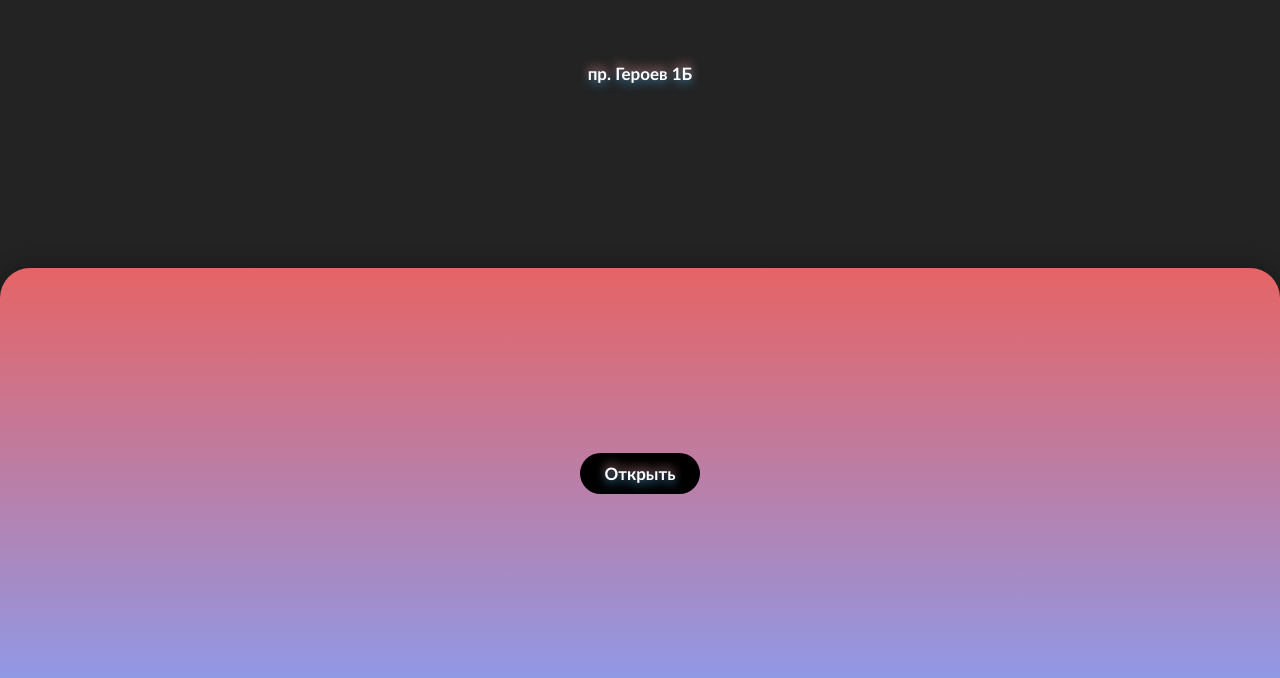
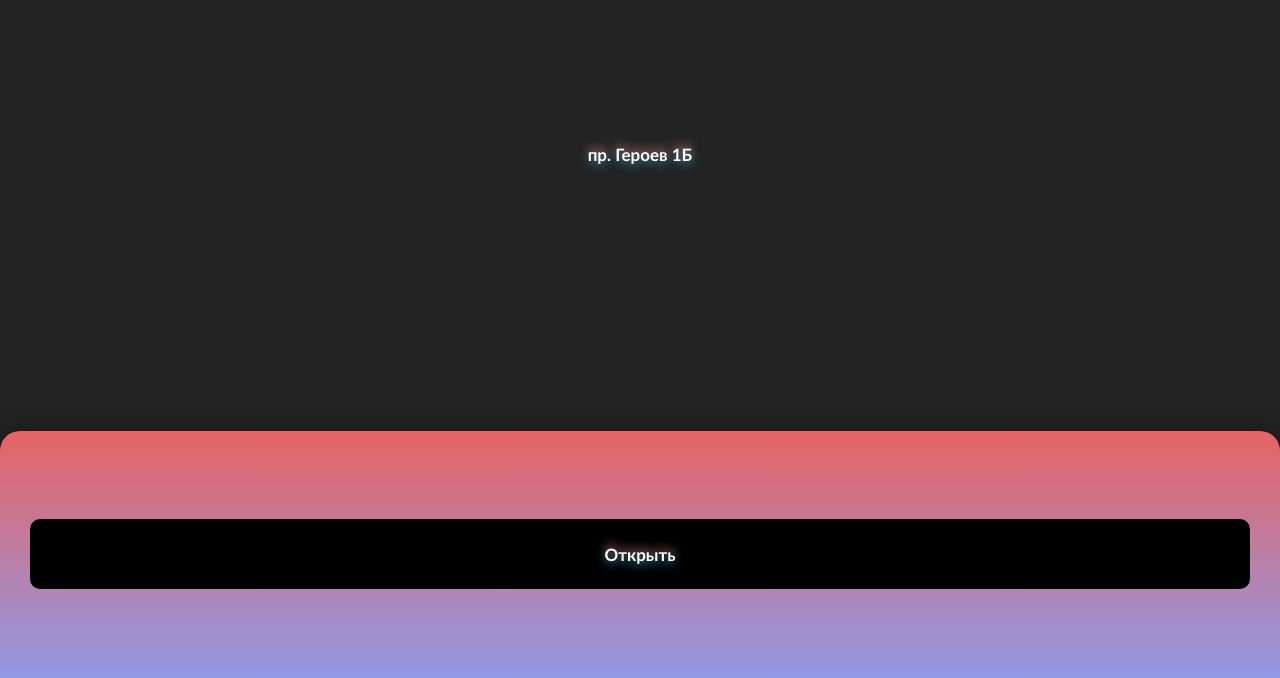
Before and after one commit to tgrekov/heroiv1b, a plain HTML site: page index.html in a window 1280 px wide. Shown: the part 122-800 px from the top of the page. Drawn offline with Linux system fonts and the light colour scheme.

Commit message:
new icons

```diff
--- a/index.html
+++ b/index.html
@@ -25,19 +25,21 @@
 
             }
             .controls {
-
+                flex-grow: 1    ;
                 display: flex;
                 justify-content: center;
                 align-items: center;
                 /* background-color: #3e3e3e; */
                 background: linear-gradient(#e66465, #9198e5);
-                border-top-left-radius: 30px;
-                border-top-right-radius: 30px;
+                border-top-left-radius: 20px;
+                border-top-right-radius: 20px;
                 box-shadow: 0px 0px 20px 0px #0000005c;
             }
             .controls button {
+                height: 70px;
+                margin: 0 30px;
                 padding: 10px 25px;
-                border-radius: 45px;
+                border-radius: 10px;
                 border: 0;
                 background: black;
                 /* background-color: rgb(43, 115, 248); */
@@ -46,6 +48,7 @@
                 background: rgb(53, 53, 53);
             }
             .text {
+                flex-grow: 3;
                 font-size: 17px;
                 font-weight: 800;
                 color: white;
```
Also changed, not shown: img/maskable_icon.png (added), img/maskable_icon_x128.png (added), img/maskable_icon_x192.png (added), img/maskable_icon_x384.png (added), img/maskable_icon_x48.png (added), img/maskable_icon_x512.png (added), img/maskable_icon_x72.png (added), img/maskable_icon_x96.png (added), manifest.webmanifest.
